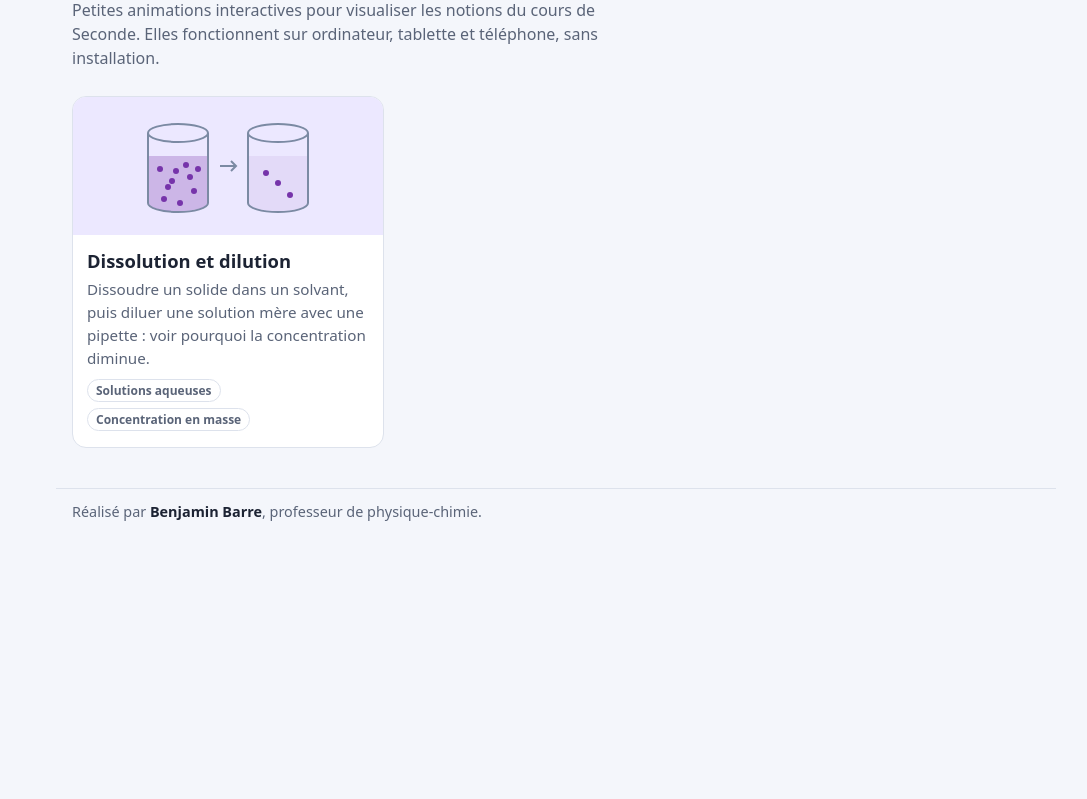
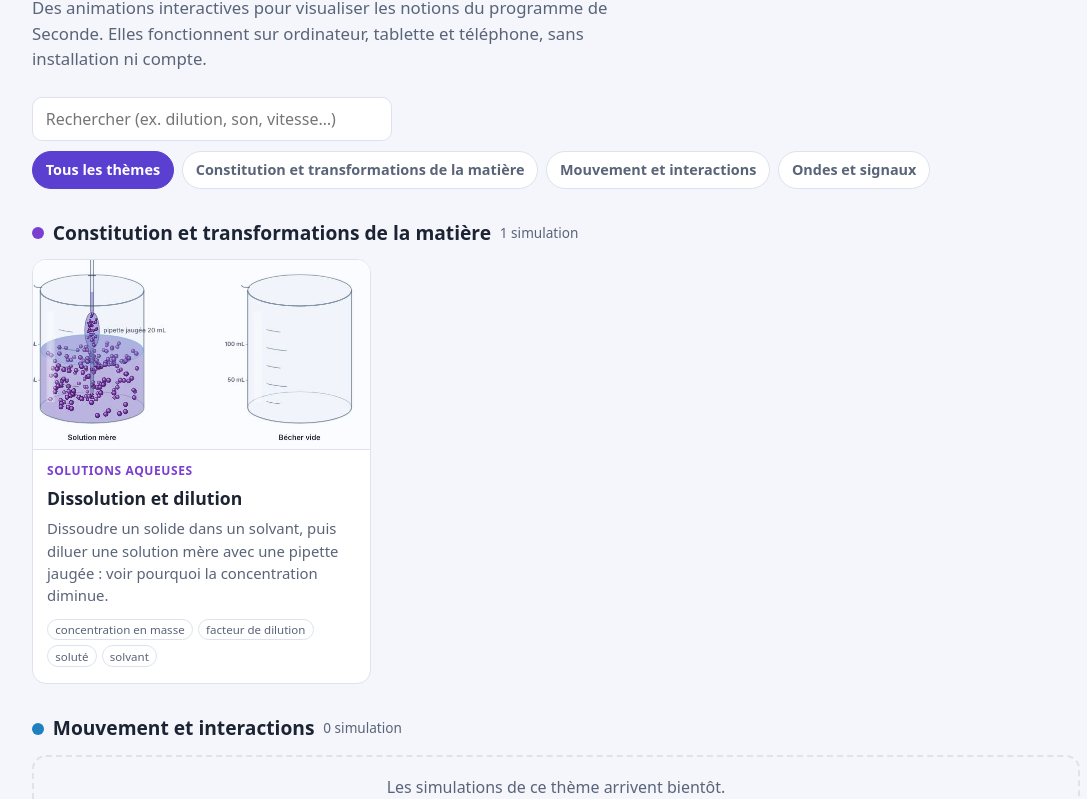
Before and after one commit to Benjaminbhk/animations-physique-chimie, a plain HTML site: page index.html in a window 1280 px wide. Shown: the part 94-893 px from the top of the page, without its empty margins (84-1171 px from the left). Before the commit the page ends 800 px from the top, so only its background shows below. Drawn offline with Linux system fonts and the light colour scheme.

Commit message:
Page d'accueil par thème du programme + catalogue des simulations
Co-Authored-By: Claude Opus 5.5 <noreply@anthropic.com>
Claude-Session: https://claude.ai/code/session_01U1Pr7gcknyPNdwbpxXu5c1

```diff
--- /dev/null
+++ b/catalogue.js
@@ -0,0 +1,21 @@
+// Liste des simulations affichées sur la page d'accueil.
+// Pour en ajouter une : copier un bloc, changer les champs, et mettre le dossier de l'animation à côté.
+//   theme : "matiere" | "mouvement" | "ondes"
+//   statut : "en-ligne" (carte cliquable) ou "bientot" (carte grisée, annoncée)
+window.THEMES = [
+  { id: "matiere",   titre: "Constitution et transformations de la matière", couleur: "#7a3fd0" },
+  { id: "mouvement", titre: "Mouvement et interactions",                      couleur: "#1f7fbf" },
+  { id: "ondes",     titre: "Ondes et signaux",                               couleur: "#d9822b" }
+];
+
+window.CATALOGUE = [
+  {
+    dossier: "dissolution-dilution",
+    titre: "Dissolution et dilution",
+    resume: "Dissoudre un solide dans un solvant, puis diluer une solution mère avec une pipette jaugée : voir pourquoi la concentration diminue.",
+    theme: "matiere",
+    chapitre: "Solutions aqueuses",
+    mots: ["concentration en masse", "facteur de dilution", "soluté", "solvant"],
+    statut: "en-ligne"
+  }
+];
--- a/index.html
+++ b/index.html
@@ -3,59 +3,119 @@
 <head>
 <meta charset="utf-8">
 <meta name="viewport" content="width=device-width, initial-scale=1">
-<title>Animations physique-chimie</title>
-<meta name="description" content="Petites animations interactives de physique-chimie pour la classe de Seconde.">
+<title>Simulations physique-chimie</title>
+<meta name="description" content="Simulations interactives de physique-chimie pour la classe de Seconde, réalisées par Benjamin Barre.">
 <style>
-:root{--bg:#f4f6fb;--surface:#fff;--text:#1c2333;--muted:#5a6478;--border:#dde2ec;--accent:#5b3fd0;--accent-soft:#ece8ff}
-@media (prefers-color-scheme: dark){:root:not([data-theme="light"]){--bg:#10131a;--surface:#181c26;--text:#e6e9f0;--muted:#9aa3b6;--border:#2a3040;--accent:#a593ff;--accent-soft:#272042}}
-:root[data-theme="dark"]{--bg:#10131a;--surface:#181c26;--text:#e6e9f0;--muted:#9aa3b6;--border:#2a3040;--accent:#a593ff;--accent-soft:#272042}
+:root{--bg:#f4f6fb;--surface:#fff;--text:#1c2333;--muted:#5a6478;--border:#dde2ec;--accent:#5b3fd0;--accent-soft:#ece8ff;--thumb:#fbfcff}
+@media (prefers-color-scheme: dark){:root:not([data-theme="light"]){--bg:#10131a;--surface:#181c26;--text:#e6e9f0;--muted:#9aa3b6;--border:#2a3040;--accent:#a593ff;--accent-soft:#272042;--thumb:#20253a}}
+:root[data-theme="dark"]{--bg:#10131a;--surface:#181c26;--text:#e6e9f0;--muted:#9aa3b6;--border:#2a3040;--accent:#a593ff;--accent-soft:#272042;--thumb:#20253a}
 *{box-sizing:border-box}
 body{margin:0;background:var(--bg);color:var(--text);font:16px/1.5 system-ui,-apple-system,"Segoe UI",Roboto,Arial,sans-serif}
-.wrap{max-width:1000px;margin:0 auto;padding:32px 16px 16px}
-h1{font-size:clamp(1.6rem,4.5vw,2.3rem);margin:0 0 .3rem;letter-spacing:-.01em}
-.lead{color:var(--muted);margin:0 0 1.6rem;max-width:65ch}
-.grid{display:grid;grid-template-columns:repeat(auto-fill,minmax(270px,1fr));gap:16px}
-a.card{display:block;text-decoration:none;color:inherit;background:var(--surface);border:1px solid var(--border);border-radius:14px;overflow:hidden;transition:transform .15s,border-color .15s}
-a.card:hover,a.card:focus-visible{transform:translateY(-2px);border-color:var(--accent);outline:none}
-.thumb{background:var(--accent-soft);display:flex;justify-content:center;padding:14px 0}
-.body{padding:12px 14px 16px}
-.body h2{font-size:1.15rem;margin:0 0 .25rem}
-.body p{margin:0;color:var(--muted);font-size:.95rem}
-.chips{display:flex;gap:6px;flex-wrap:wrap;margin-top:.6rem}
-.chip{font-size:.75rem;font-weight:600;padding:.1rem .5rem;border-radius:999px;border:1px solid var(--border);color:var(--muted)}
-footer{max-width:1000px;margin:24px auto 0;padding:12px 16px 28px;border-top:1px solid var(--border);color:var(--muted);font-size:.9rem}
+.wrap{max-width:1080px;margin:0 auto;padding:36px 16px 16px}
+.hero h1{font-size:clamp(1.7rem,5vw,2.6rem);margin:0 0 .35rem;letter-spacing:-.015em;line-height:1.15}
+.hero p{color:var(--muted);margin:0;max-width:62ch;font-size:1.05rem}
+.tools{display:flex;flex-wrap:wrap;gap:10px;align-items:center;margin:26px 0 8px}
+.search{flex:1 1 240px;max-width:360px;font:inherit;padding:.55rem .8rem;border-radius:10px;border:1px solid var(--border);background:var(--surface);color:var(--text)}
+.chips{display:flex;flex-wrap:wrap;gap:8px}
+.chip{font:inherit;font-size:.9rem;font-weight:600;padding:.4rem .8rem;border-radius:999px;border:1px solid var(--border);background:var(--surface);color:var(--muted);cursor:pointer;min-height:38px}
+.chip[aria-pressed="true"]{background:var(--accent);border-color:var(--accent);color:#fff}
+:root[data-theme="dark"] .chip[aria-pressed="true"]{color:#14111f}
+@media (prefers-color-scheme: dark){:root:not([data-theme="light"]) .chip[aria-pressed="true"]{color:#14111f}}
+.chip:focus-visible,.search:focus-visible,a.card:focus-visible{outline:3px solid var(--accent);outline-offset:2px}
+section.theme{margin-top:30px}
+section.theme h2{font-size:1.2rem;margin:0 0 12px;display:flex;align-items:center;gap:.55rem}
+section.theme h2 .dot{width:12px;height:12px;border-radius:50%;flex:none}
+section.theme h2 .count{font-size:.85rem;font-weight:500;color:var(--muted)}
+.grid{display:grid;grid-template-columns:repeat(auto-fill,minmax(260px,1fr));gap:16px}
+.card{display:flex;flex-direction:column;text-decoration:none;color:inherit;background:var(--surface);border:1px solid var(--border);border-radius:14px;overflow:hidden}
+a.card{transition:transform .15s,border-color .15s,box-shadow .15s}
+a.card:hover{transform:translateY(-3px);border-color:var(--accent);box-shadow:0 8px 24px rgba(20,30,60,.08)}
+.thumb{aspect-ratio:16/9;background:var(--thumb);border-bottom:1px solid var(--border);display:flex;align-items:center;justify-content:center;overflow:hidden}
+.thumb img{width:100%;height:100%;object-fit:cover;display:block}
+.thumb .ph{font-size:2.4rem;opacity:.5}
+.body{padding:12px 14px 16px;display:flex;flex-direction:column;gap:.35rem;flex:1}
+.kicker{font-size:.75rem;font-weight:700;letter-spacing:.05em;text-transform:uppercase}
+.body h3{font-size:1.1rem;margin:0}
+.body p{margin:0;color:var(--muted);font-size:.93rem}
+.tags{display:flex;flex-wrap:wrap;gap:5px;margin-top:auto;padding-top:.4rem}
+.tag{font-size:.72rem;padding:.08rem .45rem;border-radius:999px;border:1px solid var(--border);color:var(--muted)}
+.card.soon{opacity:.6}
+.card.soon .badge{align-self:flex-start;font-size:.72rem;font-weight:700;padding:.1rem .5rem;border-radius:999px;background:var(--accent-soft);color:var(--accent)}
+.empty{border:2px dashed var(--border);border-radius:14px;padding:18px;color:var(--muted);text-align:center}
+.none{color:var(--muted);margin-top:24px}
+footer{max-width:1080px;margin:40px auto 0;padding:14px 16px 30px;border-top:1px solid var(--border);color:var(--muted);font-size:.9rem;display:flex;justify-content:space-between;flex-wrap:wrap;gap:6px}
 footer strong{color:var(--text)}
 </style>
 </head>
 <body>
 <div class="wrap">
-  <h1>Animations de physique-chimie</h1>
-  <p class="lead">Petites animations interactives pour visualiser les notions du cours de Seconde. Elles fonctionnent sur ordinateur, tablette et téléphone, sans installation.</p>
-  <div class="grid">
-    <a class="card" href="dissolution-dilution/">
-      <div class="thumb" aria-hidden="true">
-        <svg width="200" height="110" viewBox="0 0 200 110">
-          <g fill="none" stroke="#7b8aa3" stroke-width="2">
-            <path d="M20 22v70a30 9 0 0 0 60 0V22"/><ellipse cx="50" cy="22" rx="30" ry="9"/>
-            <path d="M120 22v70a30 9 0 0 0 60 0V22"/><ellipse cx="150" cy="22" rx="30" ry="9"/>
-          </g>
-          <path d="M21 45v47a29 8 0 0 0 58 0V45z" fill="#7634aa" opacity=".28"/>
-          <path d="M121 45v47a29 8 0 0 0 58 0V45z" fill="#7634aa" opacity=".08"/>
-          <g fill="#7634aa">
-            <circle cx="32" cy="58" r="3"/><circle cx="44" cy="70" r="3"/><circle cx="58" cy="54" r="3"/><circle cx="66" cy="80" r="3"/><circle cx="36" cy="88" r="3"/><circle cx="52" cy="92" r="3"/><circle cx="62" cy="66" r="3"/><circle cx="40" cy="76" r="3"/><circle cx="70" cy="58" r="3"/><circle cx="48" cy="60" r="3"/>
-            <circle cx="138" cy="62" r="3"/><circle cx="162" cy="84" r="3"/><circle cx="150" cy="72" r="3"/>
-          </g>
-          <path d="M92 55h16m-5-5 5 5-5 5" stroke="#7b8aa3" stroke-width="2" fill="none"/>
-        </svg>
-      </div>
-      <div class="body">
-        <h2>Dissolution et dilution</h2>
-        <p>Dissoudre un solide dans un solvant, puis diluer une solution mère avec une pipette : voir pourquoi la concentration diminue.</p>
-        <div class="chips"><span class="chip">Solutions aqueuses</span><span class="chip">Concentration en masse</span></div>
-      </div>
-    </a>
+  <header class="hero">
+    <h1>Simulations de physique-chimie</h1>
+    <p>Des animations interactives pour visualiser les notions du programme de Seconde. Elles fonctionnent sur ordinateur, tablette et téléphone, sans installation ni compte.</p>
+  </header>
+  <div class="tools">
+    <input class="search" id="q" type="search" placeholder="Rechercher (ex. dilution, son, vitesse…)" aria-label="Rechercher une simulation">
+    <div class="chips" id="chips" role="group" aria-label="Filtrer par thème"></div>
   </div>
+  <main id="list"></main>
+  <p class="none" id="none" hidden>Aucune simulation ne correspond à cette recherche.</p>
 </div>
-<footer>Réalisé par <strong>Benjamin Barre</strong>, professeur de physique-chimie.</footer>
+<footer>
+  <span>Réalisé par <strong>Benjamin Barre</strong>, professeur de physique-chimie</span>
+  <span>Programme de Seconde générale</span>
+</footer>
+<script src="catalogue.js"></script>
+<script>
+(() => {
+  const THEMES = window.THEMES || [], CAT = window.CATALOGUE || [];
+  const list = document.getElementById('list'), chips = document.getElementById('chips'), q = document.getElementById('q'), none = document.getElementById('none');
+  let filtre = 'tous';
+  try { filtre = localStorage.getItem('sim-filtre') || 'tous'; } catch (e) {}
+  const norm = s => (s || '').toLowerCase().normalize('NFD').replace(/[̀-ͯ]/g, '');
+  const esc = s => String(s).replace(/[&<>"]/g, c => ({ '&': '&amp;', '<': '&lt;', '>': '&gt;', '"': '&quot;' }[c]));
+
+  function makeChips() {
+    const opts = [{ id: 'tous', titre: 'Tous les thèmes' }, ...THEMES];
+    chips.innerHTML = opts.map(t => `<button type="button" class="chip" data-id="${t.id}" aria-pressed="${t.id === filtre}">${esc(t.titre)}</button>`).join('');
+    chips.querySelectorAll('.chip').forEach(b => b.addEventListener('click', () => {
+      filtre = b.dataset.id; try { localStorage.setItem('sim-filtre', filtre); } catch (e) {}
+      chips.querySelectorAll('.chip').forEach(x => x.setAttribute('aria-pressed', x === b)); render();
+    }));
+  }
+  function card(s, th) {
+    const tags = (s.mots || []).slice(0, 4).map(m => `<span class="tag">${esc(m)}</span>`).join('');
+    const thumb = s.statut === 'en-ligne'
+      ? `<img src="${esc(s.dossier)}/apercu.jpg" alt="" loading="lazy" onerror="this.replaceWith(Object.assign(document.createElement('span'),{className:'ph',textContent:'⚗️'}))">`
+      : `<span class="ph">⏳</span>`;
+    const inner = `<div class="thumb">${thumb}</div><div class="body">
+      <span class="kicker" style="color:${th.couleur}">${esc(s.chapitre || '')}</span>
+      <h3>${esc(s.titre)}</h3>${s.statut === 'bientot' ? '<span class="badge">Bientôt</span>' : ''}
+      <p>${esc(s.resume || '')}</p><div class="tags">${tags}</div></div>`;
+    return s.statut === 'en-ligne'
+      ? `<a class="card" href="${esc(s.dossier)}/">${inner}</a>`
+      : `<div class="card soon" aria-disabled="true">${inner}</div>`;
+  }
+  function render() {
+    const term = norm(q.value.trim());
+    let total = 0, html = '';
+    for (const th of THEMES) {
+      if (filtre !== 'tous' && filtre !== th.id) continue;
+      const items = CAT.filter(s => s.theme === th.id && (!term ||
+        norm([s.titre, s.resume, s.chapitre, ...(s.mots || [])].join(' ')).includes(term)));
+      items.sort((a, b) => (a.statut === 'bientot') - (b.statut === 'bientot'));
+      total += items.length;
+      if (term && !items.length) continue;
+      const online = items.filter(s => s.statut === 'en-ligne').length;
+      html += `<section class="theme" aria-labelledby="h-${th.id}"><h2 id="h-${th.id}"><span class="dot" style="background:${th.couleur}"></span>${esc(th.titre)}
+        <span class="count">${online} simulation${online > 1 ? 's' : ''}</span></h2>
+        ${items.length ? `<div class="grid">${items.map(s => card(s, th)).join('')}</div>` : `<div class="empty">Les simulations de ce thème arrivent bientôt.</div>`}</section>`;
+    }
+    list.innerHTML = html;
+    none.hidden = !(term && total === 0);
+  }
+  makeChips(); render();
+  q.addEventListener('input', render);
+})();
+</script>
 </body>
 </html>
```
Also changed, not shown: dissolution-dilution/apercu.jpg (added), 1 other file.
